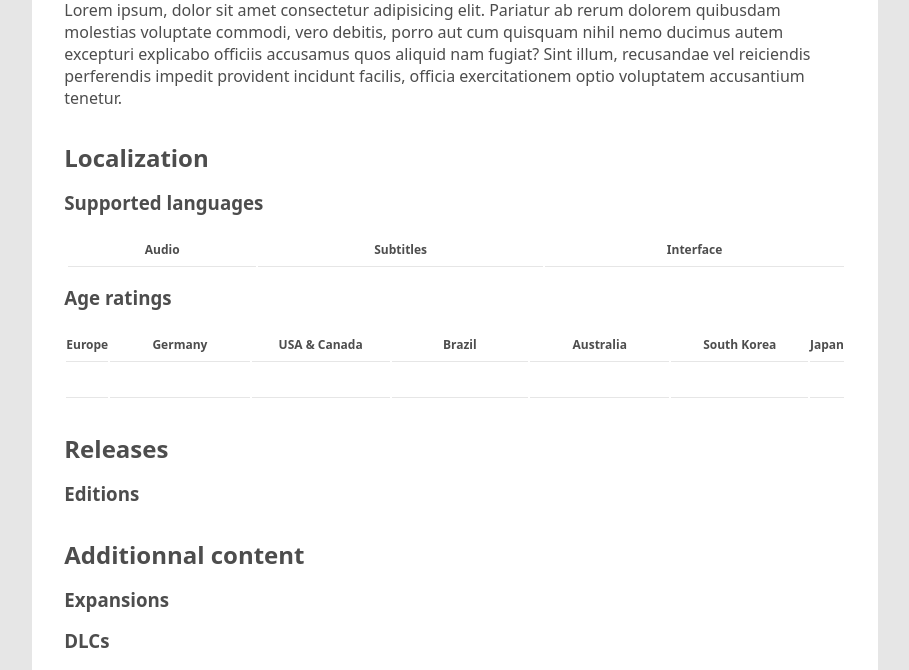
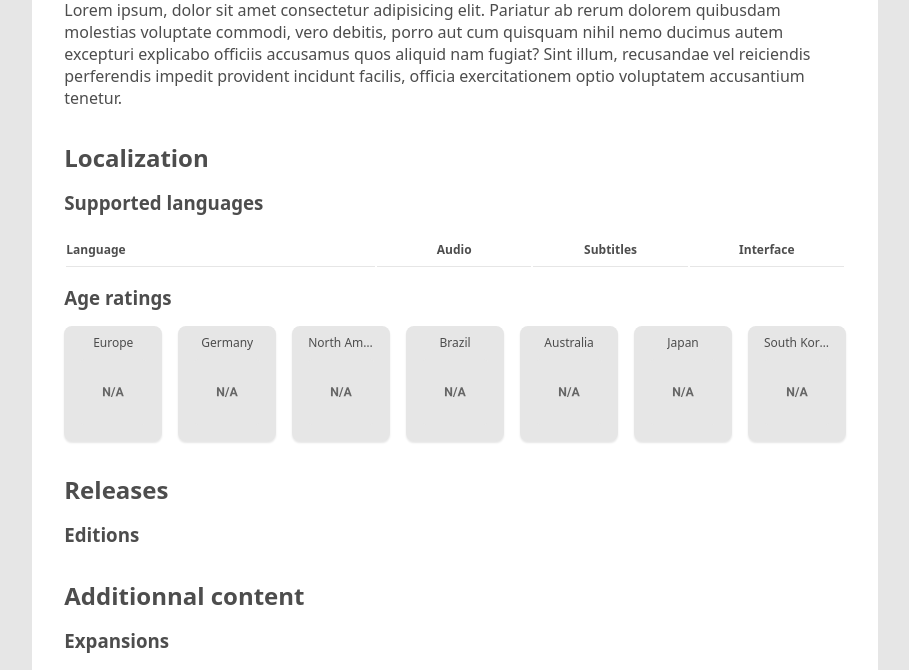
Before and after one commit to FlorianAllard/VGDB, a PHP site: page /HTML/games/index.html in a window 1280 px wide. Shown: the part 1103-1773 px from the top of the page, without its empty margins (362-1271 px from the left). Run offline with PHP 8.4, Linux system fonts and the light colour scheme; lists and menus that the app fills with data are empty; some libraries are stand-ins or nearby versions.

Commit message:
Added Localization section (languages + age ratings) to game page

```diff
--- a/CSS/games.css
+++ b/CSS/games.css
@@ -207,6 +207,7 @@
   min-width: 0;
   pointer-events: all;
   opacity: 100%;
+  position: relative;
 }
 .card b {
   font-weight: bold;
@@ -565,60 +607,102 @@
   height: 1.5px;
 }
 
-.about-list, .about-platforms {
+.about-list,
+.about-platforms {
   display: flex;
   flex-direction: row;
   gap: 1rem;
   width: 100%;
 }
-.about-list.about-platforms, .about-platforms.about-platforms {
+.about-list.about-platforms,
+.about-platforms.about-platforms {
   flex-direction: column;
   gap: 0.5rem;
 }
-.about-list b, .about-platforms b {
+.about-list b,
+.about-platforms b {
   width: 12rem;
   min-width: 12rem;
 }
-.about-list ul, .about-platforms ul {
+.about-list ul,
+.about-platforms ul {
   display: flex;
   flex-direction: flex;
   gap: 0.5rem;
   flex-wrap: wrap;
   flex-grow: 1;
 }
-.about-list li, .about-platforms li {
+.about-list li,
+.about-platforms li {
   list-style: none;
 }
-.about-list a, .about-platforms a {
+.about-list a,
+.about-platforms a {
   font-weight: normal;
 }
-.about-list .chip, .about-platforms .chip {
+.about-list .chip,
+.about-platforms .chip {
   padding: 0.25rem 0.5rem;
   border-radius: 0.25rem;
 }
-.about-list .chip a, .about-platforms .chip a {
+.about-list .chip a,
+.about-platforms .chip a {
   color: white;
 }
 
-table {
+#languages {
+  table-layout: fixed;
+  width: 100%;
+}
+#languages td,
+#languages th {
+  padding: 0.5rem 0;
+  border-bottom: 1.5px solid var(--background-color);
   font-size: 0.75rem;
 }
-table td, table th {
-  padding: 0.5rem 0;
-  border-bottom: 1.5px solid var(--background-color);
-}
-table td:nth-child(1) {
-  text-align: left;
-}
-table *:first-child ~ td {
-  width: 20%;
-}
-table td {
+#languages td {
   text-align: center;
 }
-table i {
+#languages i {
   color: var(--primary-color);
   font-size: 1rem;
 }
+#languages *:first-child ~ td,
+#languages *:first-child ~ th {
+  width: 20%;
+}
+#languages td:nth-child(1),
+#languages th:nth-child(1) {
+  text-align: left;
+}
+
+#age div {
+  display: flex;
+  flex-direction: row;
+  gap: 1rem;
+  width: 100%;
+}
+#age div span {
+  display: flex;
+  flex-direction: column;
+  gap: 0.5rem;
+  align-items: center;
+  padding: 1rem;
+  padding-top: 0.5rem;
+  background-color: var(--background-color);
+  border-radius: 0.5rem;
+}
+#age div span small {
+  overflow: hidden;
+  text-overflow: ellipsis;
+  white-space: nowrap;
+  text-align: center;
+  max-width: 100%;
+}
+#age div span img {
+  aspect-ratio: 1/1;
+  width: 100%;
+  object-fit: contain;
+}
 
 /*# sourceMappingURL=games.css.map */
--- a/HTML/games/index.html
+++ b/HTML/games/index.html
@@ -7,7 +7,7 @@
     <title>Game (0000)</title>
     <link rel="stylesheet" href="/CSS/games.css">
     <link rel="stylesheet" href="/node_modules/@fortawesome/fontawesome-free/css/all.min.css">
-    <script src="/JavaScript/script.js" defer></script>
+    <script type="module"  src="/JavaScript/script.js"></script>
     <script type="module" src="/JavaScript/games.js"></script>
 </head>
 
@@ -61,7 +61,7 @@
                     <table>
                         <thead>
                             <tr>
-                                <th></th>
+                                <th>Language</th>
                                 <th>Audio</th>
                                 <th>Subtitles</th>
                                 <th>Interface</th>
@@ -74,30 +74,44 @@
                 </section>
                 <section id="age">
                     <h3>Age ratings</h3>
-                    <table>
-                        <thead>
-                            <tr>
-                                <th>Europe</th>
-                                <th>Germany</th>
-                                <th>USA & Canada</th>
-                                <th>Brazil</th>
-                                <th>Australia</th>
-                                <th>South Korea</th>
-                                <th>Japan</th>
-                            </tr>
-                        </thead>
-                        <tbody>
-                            <tr>
-                                <td><img src="" alt=""></td>
-                                <td><img src="" alt=""></td>
-                                <td><img src="" alt=""></td>
-                                <td><img src="" alt=""></td>
-                                <td><img src="" alt=""></td>
-                                <td><img src="" alt=""></td>
-                                <td><img src="" alt=""></td>
-                            </tr>
-                        </tbody>
-                    </table>
+                    <div>
+                        <span id="PEGI" class="card">
+                            <small>Europe</small>
+                            <img src="/Assets/Age ratings/0.svg" alt="">
+                            <my-tooltip></my-tooltip>
+                        </span>
+                        <span id="USK" class="card">
+                            <small>Germany</small>
+                            <img src="/Assets/Age ratings/0.svg" alt="">
+                            <my-tooltip></my-tooltip>
+                        </span>
+                        <span id="ESRB" class="card">
+                            <small>North America</small>
+                            <img src="/Assets/Age ratings/0.svg" alt="">
+                            <my-tooltip></my-tooltip>
+                        </span>
+                        <span id="CLASS_IND" class="card">
+                            <small>Brazil</small>
+                            <img src="/Assets/Age ratings/0.svg" alt="">
+                            <my-tooltip></my-tooltip>
+                        </span>
+                        <span id="ACB" class="card">
+                            <small>Australia</small>
+                            <img src="/Assets/Age ratings/0.svg" alt="">
+                            <my-tooltip></my-tooltip>
+                        </span>
+                        <span id="CERO" class="card">
+                            <small>Japan</small>
+                            <img src="/Assets/Age ratings/0.svg" alt="">
+                            <my-tooltip></my-tooltip>
+                        </span>
+                        <span id="GRAC" class="card">
+                            <small>South Korea</small>
+                            <img src="/Assets/Age ratings/0.svg" alt="">
+                            <my-tooltip></my-tooltip>
+                        </span>
+                        </span>
+                    </div>
                 </section>
             </section>
 
--- a/JavaScript/APIs/igdb_api.js
+++ b/JavaScript/APIs/igdb_api.js
@@ -286,8 +286,10 @@
   ageRatings.forEach(rating => {
     const newRating = {
       country: getCountryFromRating(rating.organization.name),
+      organization: rating.organization.name,
       rating: rating.rating,
       logo_url: `/Assets/Age ratings/${rating.rating}.svg`,
+      descriptions: rating.content_descriptions?.map(e => e.description)
     };
     newRatings.push(newRating);
   });
--- a/JavaScript/script.js
+++ b/JavaScript/script.js
@@ -1,4 +1,6 @@
 "use strict";
+
+import { Tooltip } from "./tooltip.js";
 
 // Instantiate headers
 const headerFetch = fetch("/HTML/header.html");
--- /dev/null
+++ b/JavaScript/tooltip.js
@@ -0,0 +1,8 @@
+"use strict";
+export class Tooltip extends HTMLElement {
+    constructor() {
+        super();
+    }
+}
+
+customElements.define("my-tooltip", Tooltip);
--- a/SCSS/games.scss
+++ b/SCSS/games.scss
@@ -28,6 +28,7 @@
     img {
         height: 100%;
         width: 50%;
+        object-fit: contain;
     }
 }
 
@@ -78,6 +79,7 @@
             width: calc((100% - 1rem) * (264/352));
             aspect-ratio: 264/352;
         }
+
         iframe {
             width: calc((100% - 1rem) * (552/358));
             aspect-ratio: 552/358;
@@ -90,7 +92,8 @@
     height: calc($outline-width / 2);
 }
 
-.about-list, .about-platforms {
+.about-list,
+.about-platforms {
     @include flex();
     width: 100%;
 
@@ -128,29 +131,61 @@
     }
 }
 
-table {
-    font-size: .75rem;
+#languages {
+    table-layout: fixed;
+    width: 100%;
 
-
-    td, th {
+    td,
+    th {
         padding: .5rem 0;
         border-bottom: calc($outline-width / 2) solid var(--background-color);
-    }
-
-    td:nth-child(1) {
-        text-align: left;
-    }
-
-    *:first-child ~ td {
-        width: 20%;
+        font-size: .75rem;
     }
 
     td {
-       text-align: center;
+        text-align: center;
     }
 
     i {
         color: var(--primary-color);
         font-size: 1rem;
     }
+
+    *:first-child~td,
+    *:first-child~th {
+        width: 20%;
+    }
+
+    td:nth-child(1),
+    th:nth-child(1) {
+        text-align: left;
+    }
 }
+
+#age div {
+    @include flex();
+    width: 100%;
+
+    span {
+        @include flex(column, .5rem);
+        align-items: center;
+        padding: 1rem;
+        padding-top: .5rem;
+        background-color: var(--background-color);
+        border-radius: $border-radius;
+
+        small {
+            overflow: hidden;
+            text-overflow: ellipsis;
+            white-space: nowrap;
+            text-align: center;
+            max-width: calc(100%);
+        }
+
+        img {
+            aspect-ratio: 1/1;
+            width: 100%;
+            object-fit: contain;
+        }
+    }
+}
--- a/SCSS/style.scss
+++ b/SCSS/style.scss
@@ -264,6 +264,7 @@
     min-width: 0;
     pointer-events: all;
     opacity: 100%;
+    position: relative;
 
     b {
         font-weight: bold;
```
Also changed, not shown: other parts of CSS/games.css (+41 -0 lines), other parts of SCSS/style.scss (+40 -0 lines), CSS/index.css (+41 -0 lines), CSS/style.css (+41 -0 lines), JavaScript/games.js (+13 -6 lines), Assets/Age ratings/0.svg (added), 3 other files.
